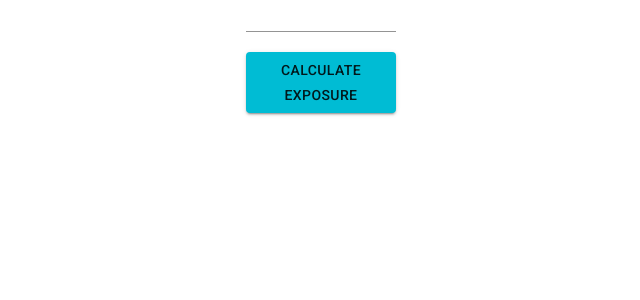
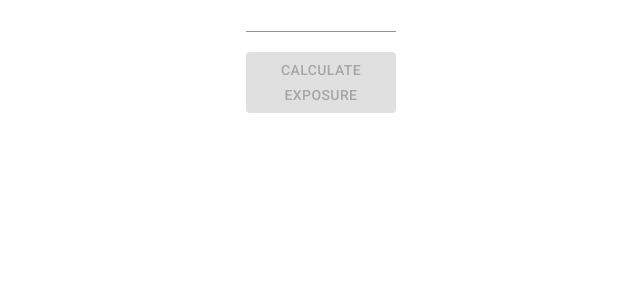
Before and after one commit to bogdanbele/apollo-graphql-challenge, a React (Create React App) app in the folder apollo-client/: page / in a window 1280 px wide. Shown: the top 300 px of the page, without its empty margins (319-959 px from the left). Built offline with nearby package versions, Linux system fonts and the light colour scheme.

Commit message:
Initial Validation of Button. Added lodash

```diff
--- a/apollo-client/package.json
+++ b/apollo-client/package.json
@@ -9,6 +9,7 @@
     "@testing-library/react": "^11.1.0",
     "@testing-library/user-event": "^12.1.10",
     "graphql": "^15.4.0",
+    "lodash.inrange": "^3.3.6",
     "react": "^17.0.1",
     "react-dom": "^17.0.1",
     "react-scripts": "4.0.0",
--- a/apollo-client/src/components/secretValueCalculator/index.js
+++ b/apollo-client/src/components/secretValueCalculator/index.js
@@ -1,9 +1,9 @@
-import React, {useCallback, useState} from 'react';
-import ReactDOM from 'react-dom';
+import React, {useCallback, useEffect, useState} from 'react';
 import {Button} from "@material-ui/core";
 import TextField from "@material-ui/core/TextField";
-import {gql, useLazyQuery} from '@apollo/client';
+import {gql, useLazyQuery} from "@apollo/client";
 import Box from "@material-ui/core/Box";
+import isInRange from "lodash.inrange";
 
 const FETCH_EXPOSURE = gql`
     query exposure($inputValue: Int!){
@@ -24,13 +24,16 @@ const getUserMessage = (error) => {
 
 const SecretValueCalculator = () => {
 	 const [inputValue, setInputValue] = useState(null);
+	 const [isValid, setIsValid] = useState(false);
 	 const [fetchExposure, {loading, error, data}] = useLazyQuery(FETCH_EXPOSURE);
 
 	 const fetchExposureCallback = useCallback(() => {
-	 	 fetchExposure({
-			  variables: {inputValue}
-		 });
+		  fetchExposure({
+				variables: {inputValue}
+		  });
 	 }, [fetchExposure, inputValue]);
+
+	 console.log(isValid)
 
 	 return (
 		  <Box display="flex"
@@ -44,16 +47,20 @@ const SecretValueCalculator = () => {
 						  style={{marginBottom: 20}}
 						  type="number"
 						  onChange={(event) => {
-								setInputValue(parseInt(event.target.value));
+								const parsedInput = parseInt(event.target.value);
+								setInputValue(parsedInput);
+								setIsValid(isInRange(parsedInput, 0, 11))
 						  }}
 						  onKeyPress={(event) => {
-								if (event.key === 'Enter') {
+								if (event.key === 'Enter' && isValid) {
 									 fetchExposureCallback();
 									 event.preventDefault();
 								}
 						  }}
 					 />
-					 <Button variant="contained" color="primary"
+					 <Button variant="contained"
+								disabled={!isValid}
+								color="primary"
 								onClick={() => {
 									 console.log('onclick')
 									 fetchExposureCallback()
```
Also changed, not shown: 1 other file (tests, documents, lock files or other folders).
